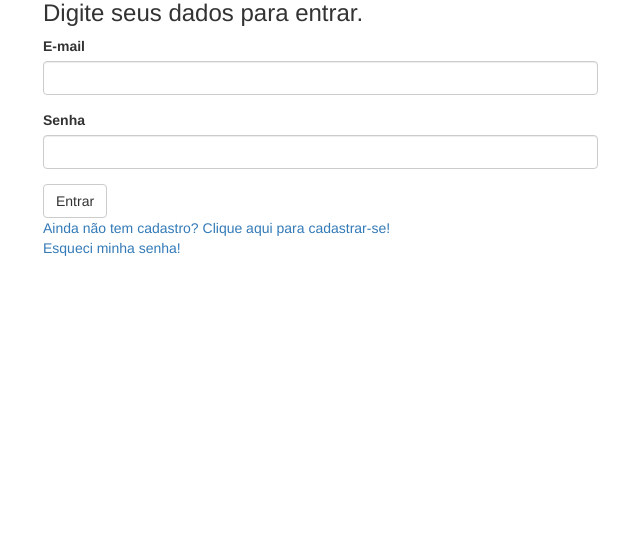
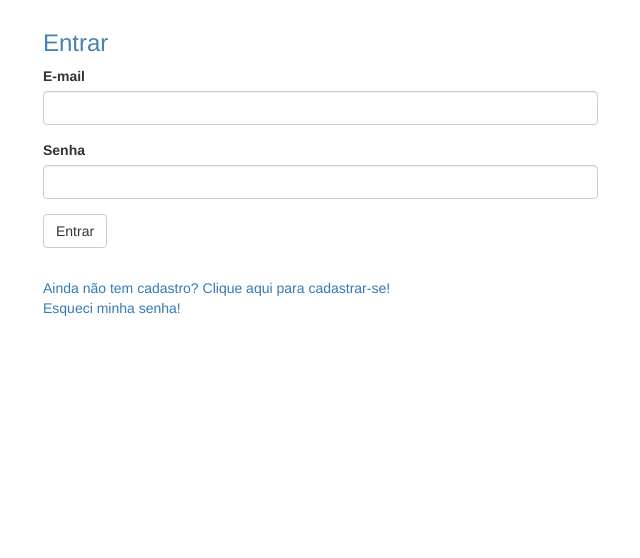
Before and after one commit to isaias-a-lima/financas-instituicoes, a PHP site: page / in a window 1280 px wide. Shown: the part 66-624 px from the top of the page, without its empty margins (27-667 px from the left). Run offline with PHP 8.4, Linux system fonts and the light colour scheme; some libraries are stand-ins or nearby versions.

Commit message:
Ajusta layout

```diff
--- a/app/lib/style.css
+++ b/app/lib/style.css
@@ -4,6 +4,10 @@ body{
 
 h1, h2, h3 {
     margin: 0 0 10px 0;
+}
+
+h3 {
+    color: steelblue;
 }
 
 header {
@@ -36,3 +40,7 @@ footer {
 .alert {
     margin: 10px 0;
 }
+
+.row {
+    margin-top: 30px !important;
+}
--- a/app/view/pages/login.php
+++ b/app/view/pages/login.php
@@ -22,7 +22,7 @@ if ($_SERVER['REQUEST_METHOD'] == 'POST') {
 ?>
 <section class="row">
     <div class="col-sm-6">
-        <h3>Digite seus dados para entrar.</h3>
+        <h3>Entrar</h3>
         <?= $error ?>
         <form method="post" action="<?php $_SERVER['PHP_SELF'] ?>">
             <div class="form-group">
```
